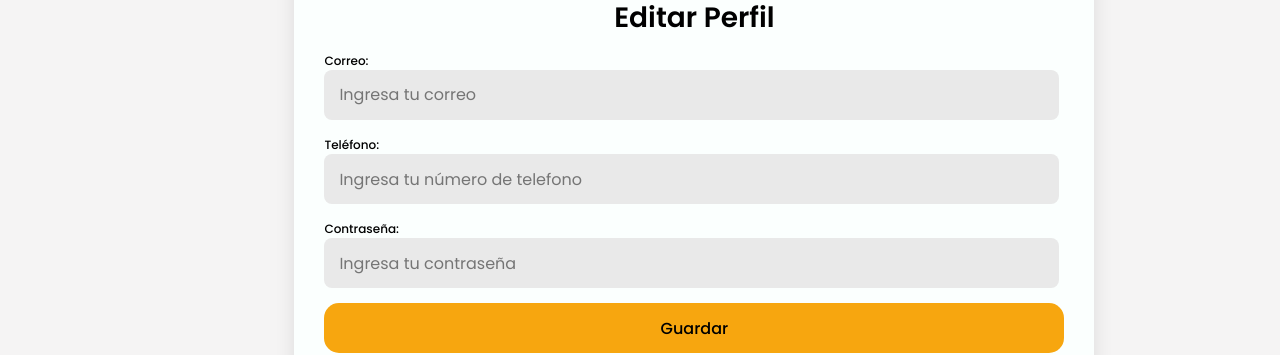
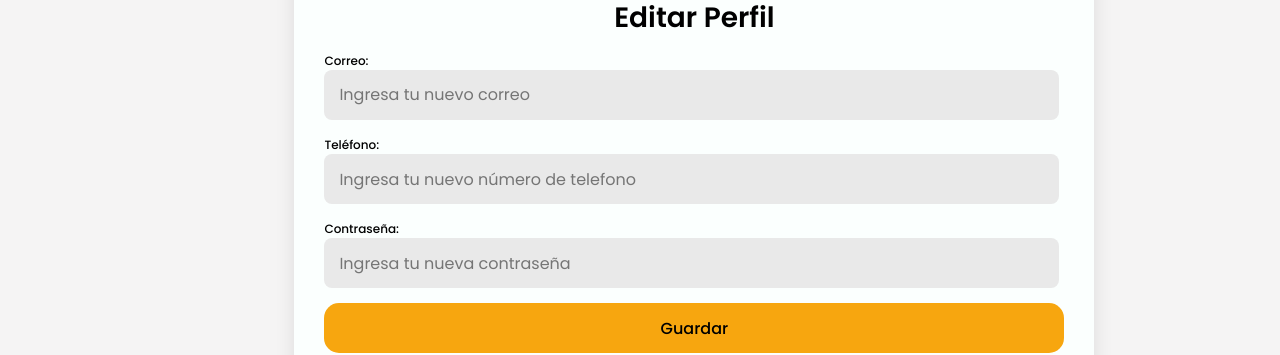
Before and after one commit to avalenciasol/Ferrementum, a React (Create React App) app in the folder frontend/: page /editProfile in a window 1280 px wide. Shown: the part 184-539 px from the top of the page. Built offline with nearby package versions, Linux system fonts and the light colour scheme.

Commit message:
editar-perfil completado

```diff
--- a/frontend/src/components/editProfile.js
+++ b/frontend/src/components/editProfile.js
@@ -25,6 +25,12 @@ const EditProfile = () => {
     const handleFormSubmit = async (e) => {
         e.preventDefault();
 
+        const filteredData = {};
+        Object.keys(newUserData).forEach(key => {
+            if (newUserData[key]) {
+            filteredData[key] = newUserData[key];
+            }
+        });
 
         console.log("Token: ", token)
         console.log("User Data: ", newUserData)
@@ -36,7 +42,7 @@ const EditProfile = () => {
                     'Content-Type':'application/json',
                     'Authorization': `Bearer ${token}`,
                 },
-                body: JSON.stringify(newUserData),
+                body: JSON.stringify(filteredData),
             });
             console.log("Token: ", token)
             console.log("Response: ",response)
@@ -61,7 +67,7 @@ const EditProfile = () => {
                             Correo:
                             <input
                                 type="text"
-                                placeholder="Ingresa tu correo"
+                                placeholder="Ingresa tu nuevo correo"
                                 id="email"
                                 name="email"
                                 value={newUserData.email}
@@ -74,7 +80,7 @@ const EditProfile = () => {
                             Teléfono:
                             <input
                                 type="text"
-                                placeholder="Ingresa tu número de telefono"
+                                placeholder="Ingresa tu nuevo número de telefono"
                                 id="phone"
                                 name="phone"
                                 value={newUserData.telefono}
@@ -87,7 +93,7 @@ const EditProfile = () => {
                             Contraseña:
                             <input
                                 type="password"
-                                placeholder="Ingresa tu contraseña"
+                                placeholder="Ingresa tu nueva contraseña"
                                 id="password"
                                 name="password"
                                 value={newUserData.password}
```
Also changed, not shown: 2 other files (tests, documents, lock files or other folders).
